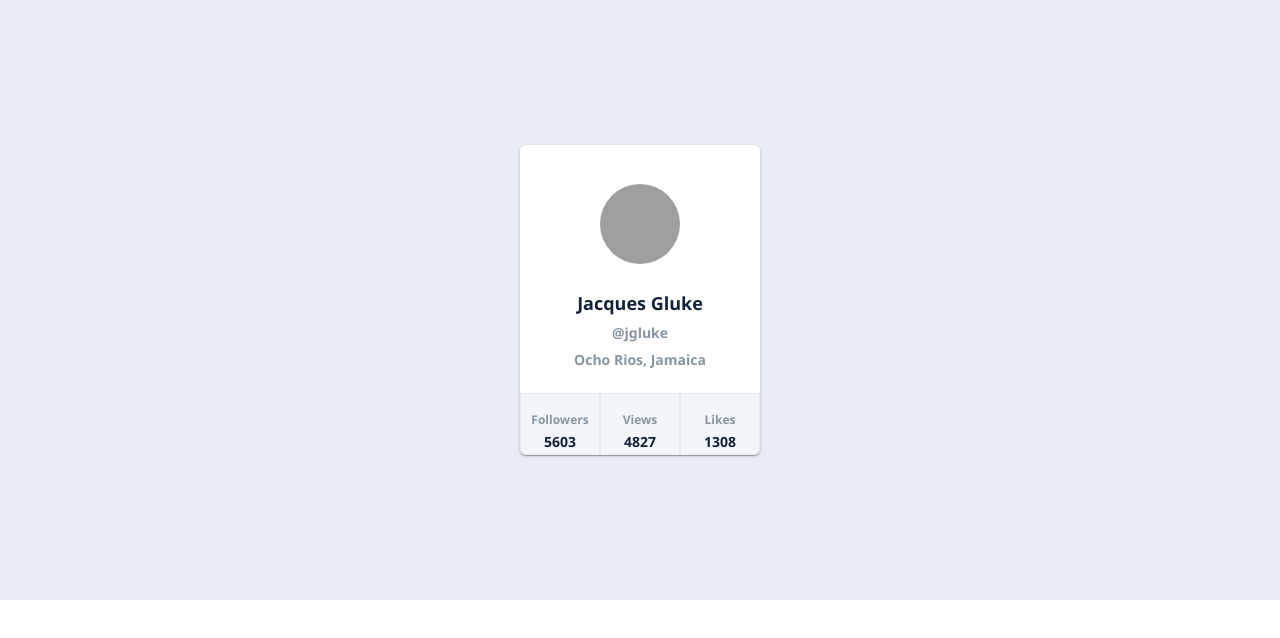
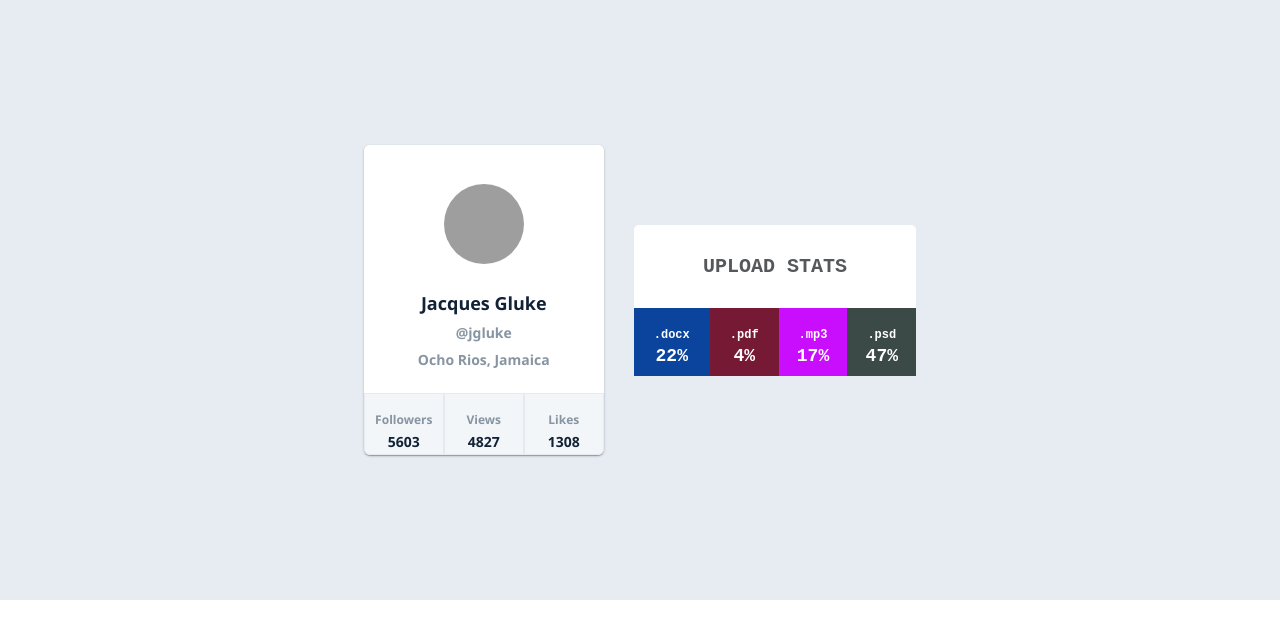
Before and after one commit to damanosalvag/goit-react-hw-01-components, a React (Create React App) app: page / in a window 1280 px wide. Shown: the top 638 px of the page. Built offline with nearby package versions, Linux system fonts and the light colour scheme; grey boxes are pictures that could not be loaded.

Commit message:
task 2 ready

```diff
--- a/src/components/App.jsx
+++ b/src/components/App.jsx
@@ -1,12 +1,15 @@
 import user from '../data/user.json';
+import data from '../data/data.json';
 import { Profile } from './Perfil/index';
+import { Statistics } from './Statistics/Statistics';
 import styles from './Perfil/Perfil.module.css';
 
 
 export const App = () => {
   return (
-    <div className={styles["container"]}>
-      <Profile {...user} />
-    </div>
+      <div className={styles["container"]}>
+        <Profile {...user} />
+        <Statistics title="Upload stats" stats={data}/>
+      </div>
   );
 };
--- a/src/components/Perfil/Perfil.module.css
+++ b/src/components/Perfil/Perfil.module.css
@@ -1,4 +1,6 @@
 .container{
+    display: flex;
+    gap: 30px;
     font-family: 'Segoe UI', Tahoma, Geneva, Verdana, sans-serif;
     font-weight: 700;
     display: flex;
--- /dev/null
+++ b/src/components/Statistics/Statistics.jsx
@@ -0,0 +1,35 @@
+import styles from './Statistics.module.css';
+import PropTypes from 'prop-types';
+
+function colorRandom() {
+  const red = Math.floor(Math.random() * 256);
+  const green = Math.floor(Math.random() * 256);
+  const blue = Math.floor(Math.random() * 256);
+  return `rgb(${red}, ${green}, ${blue})`;
+}
+
+
+export const Statistics = ({ stats, title }) => {
+    return (<section className={styles['statistics']}>
+        <h2 className={styles["title"]}>{title}</h2>
+        <ul className={styles["stat-list"]}>
+            {stats.map(stat => {
+                const randomColor = colorRandom();
+                return stat.id <= "id-4" &&
+                <li className={styles["item"]} key={stat.id} style={{ backgroundColor: randomColor }}>
+                    <span className={styles["label"]}>{ stat.label }</span>
+                    <span className={styles["percentage"]}>{ stat.percentage }%</span>
+                </li>
+            })}
+        </ul>
+    </section>)
+};
+
+Statistics.propTypes = {
+    title: PropTypes.string.isRequired,
+    stats: PropTypes.shape({
+        id: PropTypes.string.isRequired,
+        label: PropTypes.string.isRequired,
+        percentage: PropTypes.number.isRequired
+    }).isRequired
+};
--- /dev/null
+++ b/src/components/Statistics/Statistics.module.css
@@ -0,0 +1,34 @@
+.statistics{
+    font-family:'Courier New', Courier, monospace;
+    background: white;
+    border-radius: 5px;
+}
+.title{
+    margin: auto;
+    padding: 30px 0;
+    text-align: center;
+    text-transform: uppercase;
+    color: #55585b;
+    font-size: 20px;
+}
+.stat-list {
+    list-style: none;
+    padding-left: 0;
+    display: flex;
+    margin: 0;
+}
+.item{
+    display: flex;
+    flex-direction: column;
+    align-items: center;
+    padding: 10px 10px;
+    color: white;
+}
+.label{
+
+    padding: 10px 10px 4px 10px;
+    font-size: 12px;
+}
+.percentage{
+    font-size: 18px;
+}
--- /dev/null
+++ b/src/components/Statistics/index.js
@@ -0,0 +1 @@
+export * from './Statistics';
--- /dev/null
+++ b/src/data/data.json
@@ -0,0 +1,7 @@
+[
+  { "id": "id-1", "label": ".docx", "percentage": 22 },
+  { "id": "id-2", "label": ".pdf", "percentage": 4 },
+  { "id": "id-3", "label": ".mp3", "percentage": 17 },
+  { "id": "id-4", "label": ".psd", "percentage": 47 },
+  { "id": "id-5", "label": ".pdf", "percentage": 10 }
+]
```
